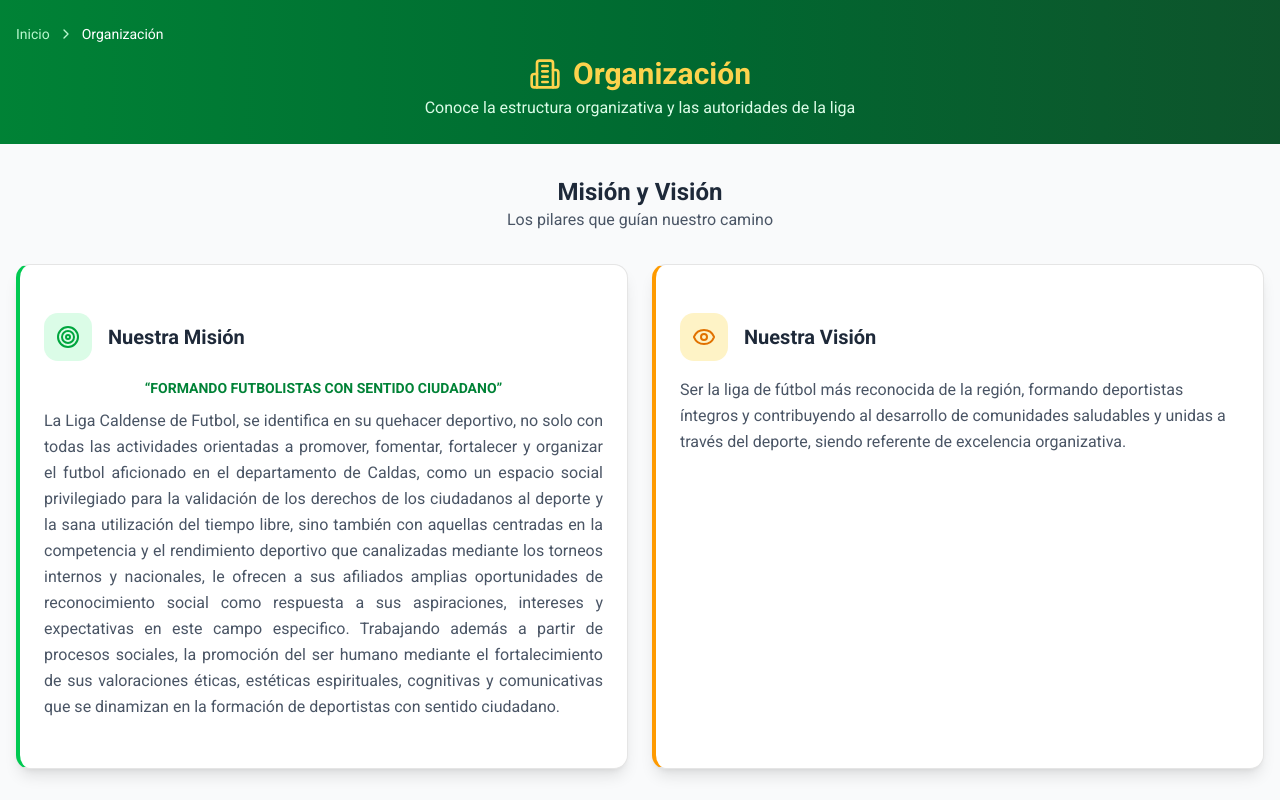
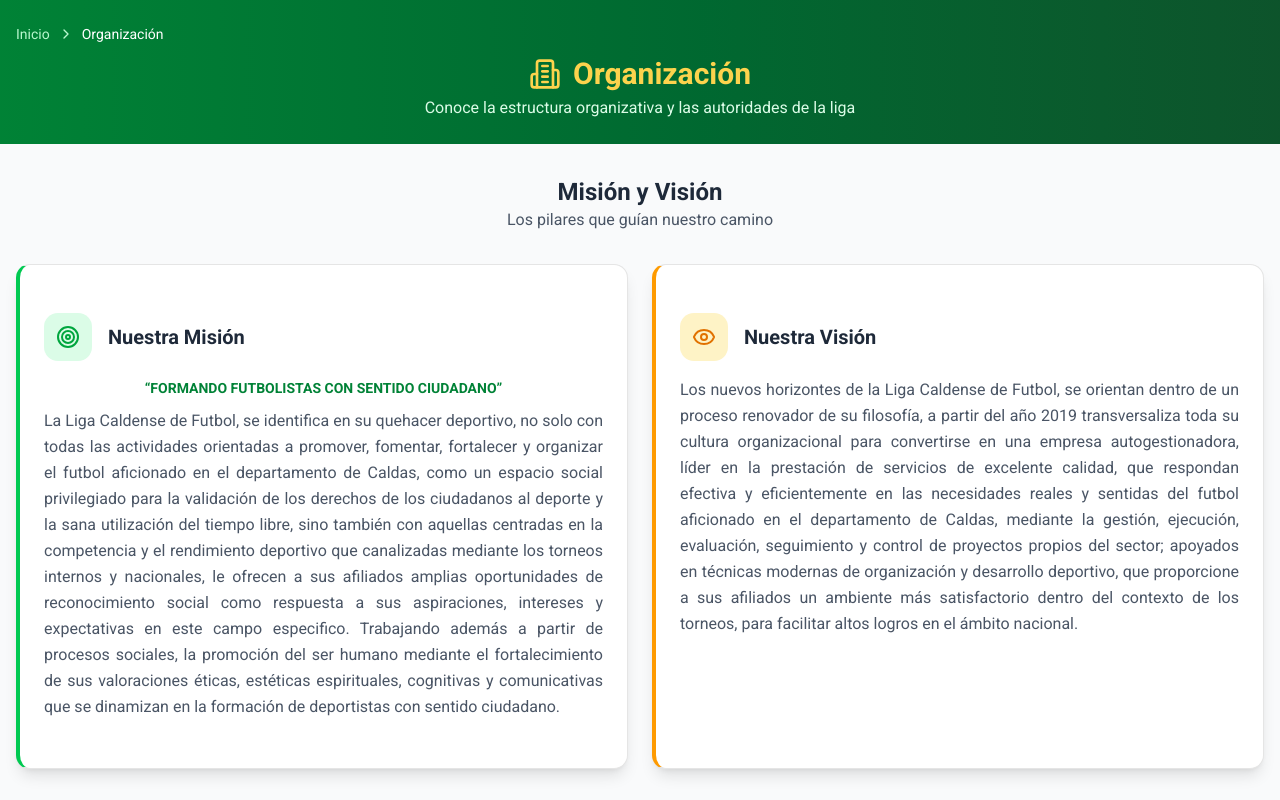
Before and after one commit to eduadsonew-bit/LCF, a Next.js app: page /nosotros/organizacion in a window 1280 px wide. Shown: the top 800 px of the page. Built offline with nearby package versions, Linux system fonts and the light colour scheme; no server answers; the database is empty.

Commit message:
7d244c59-bc6a-4717-8a70-bad1a4f1b6aa

```diff
--- a/src/app/nosotros/organizacion/page.tsx
+++ b/src/app/nosotros/organizacion/page.tsx
@@ -232,10 +232,8 @@
                   </div>
                   <h3 className="text-xl font-bold text-gray-800">Nuestra Visión</h3>
                 </div>
-                <p className="text-gray-600 leading-relaxed">
-                  Ser la liga de fútbol más reconocida de la región, formando deportistas íntegros
-                  y contribuyendo al desarrollo de comunidades saludables y unidas a través del
-                  deporte, siendo referente de excelencia organizativa.
+                <p className="text-gray-600 leading-relaxed text-justify">
+                  Los nuevos horizontes de la Liga Caldense de Futbol, se orientan dentro de un proceso renovador de su filosofía, a partir del año 2019 transversaliza toda su cultura organizacional para convertirse en una empresa autogestionadora, líder en la prestación de servicios de excelente calidad, que respondan efectiva y eficientemente en las necesidades reales y sentidas del futbol aficionado en el departamento de Caldas, mediante la gestión, ejecución, evaluación, seguimiento y control de proyectos propios del sector; apoyados en técnicas modernas de organización y desarrollo deportivo, que proporcione a sus afiliados un ambiente más satisfactorio dentro del contexto de los torneos, para facilitar altos logros en el ámbito nacional.
                 </p>
               </CardContent>
             </Card>
```
